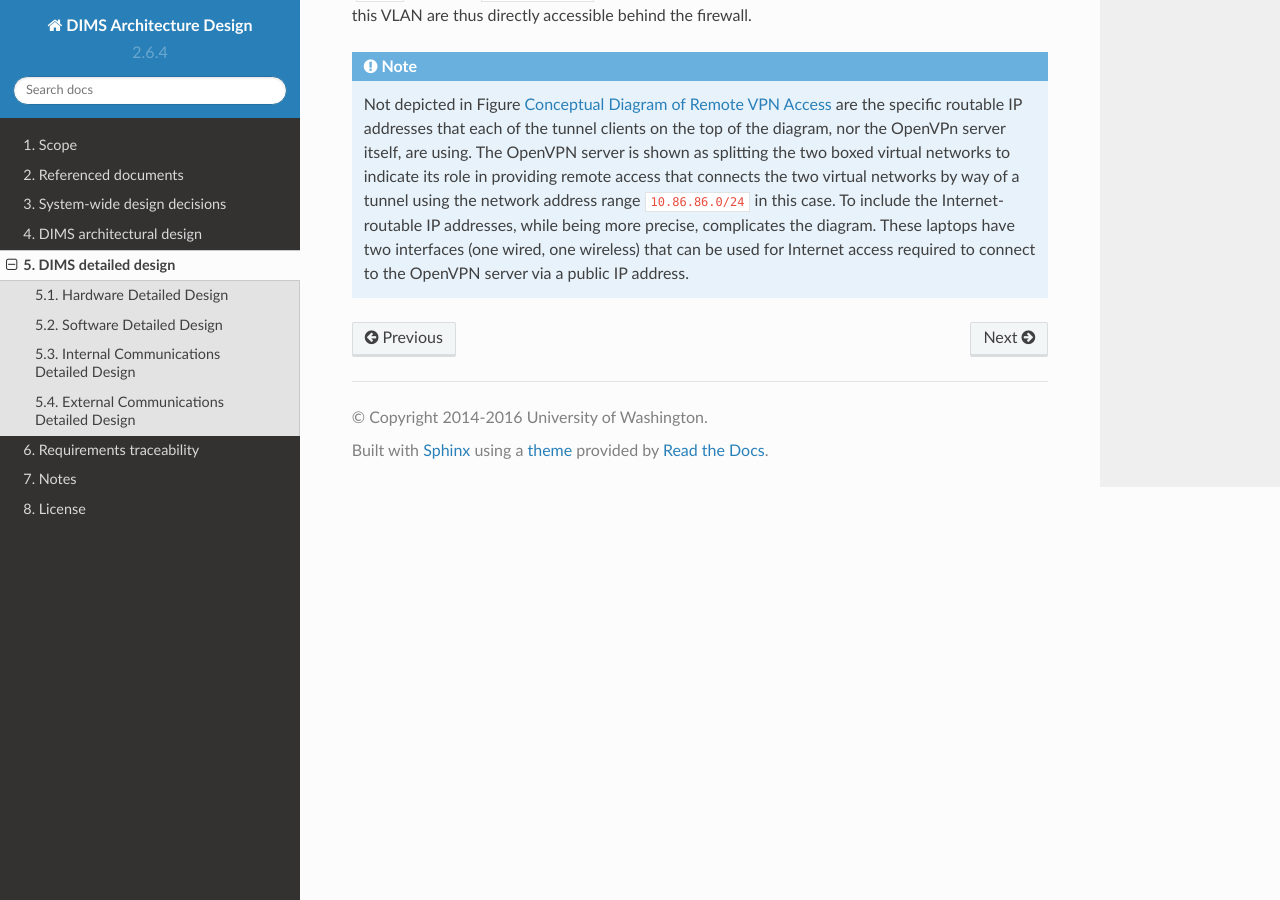
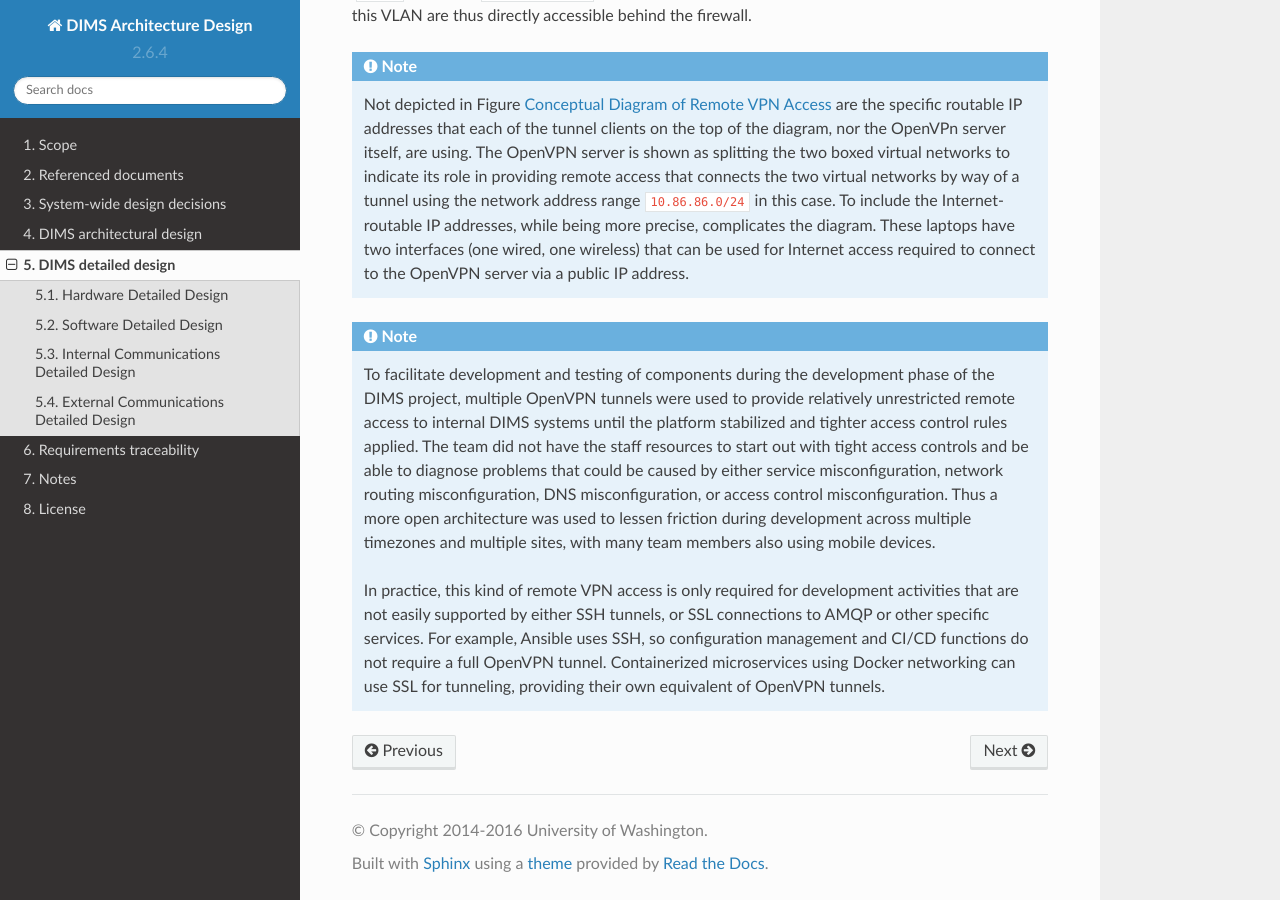
Before and after one commit to uw-dims/dims-ad, a Sphinx documentation site: the page built from docs/source/dimsdetaileddesign.rst, in a window 1280 px wide and 900 px high, scrolled down 7284 px. Built offline with Sphinx 7.4.7 and the Read the Docs theme 2.0.0, drawn with Linux system fonts in a browser that asks for light colours.

Commit message:
Add note about need for OpenVPN vis development

```diff
--- a/docs/source/dimsdetaileddesign.rst
+++ b/docs/source/dimsdetaileddesign.rst
@@ -423,6 +423,28 @@ behind the firewall.
 
 ..
 
+.. note::
+
+    To facilitate development and testing of components during the development
+    phase of the DIMS project, multiple OpenVPN tunnels were used to provide
+    relatively unrestricted remote access to internal DIMS systems until the
+    platform stabilized and tighter access control rules applied. The team did
+    not have the staff resources to start out with tight access controls and be
+    able to diagnose problems that could be caused by either service
+    misconfiguration, network routing misconfiguration, DNS misconfiguration,
+    or access control misconfiguration. Thus a more open architecture was used
+    to lessen friction during development across multiple timezones and
+    multiple sites, with many team members also using mobile devices.
+
+    In practice, this kind of remote VPN access is only required for
+    development activities that are not easily supported by either SSH tunnels,
+    or SSL connections to AMQP or other specific services. For example, Ansible
+    uses SSH, so configuration management and CI/CD functions do not require a
+    full OpenVPN tunnel. Containerized microservices using Docker networking
+    can use SSL for tunneling, providing their own equivalent of OpenVPN
+    tunnels.
+
+..
 
 .. _Automating Docker Logging\: ElasticSearch, Logstash, Kibana, and Logspout: http://nathanleclaire.com/blog/2015/04/27/automating-docker-logging-elasticsearch-logstash-kibana-and-logspout/
 .. _Scalable Docker Monitoring with Fluentd, Elasticsearch and Kibana 4: http://blog.snapdragon.cc/2014/11/21/scalable-docker-monitoring-fluentd-elasticsearch-kibana-4/
```
